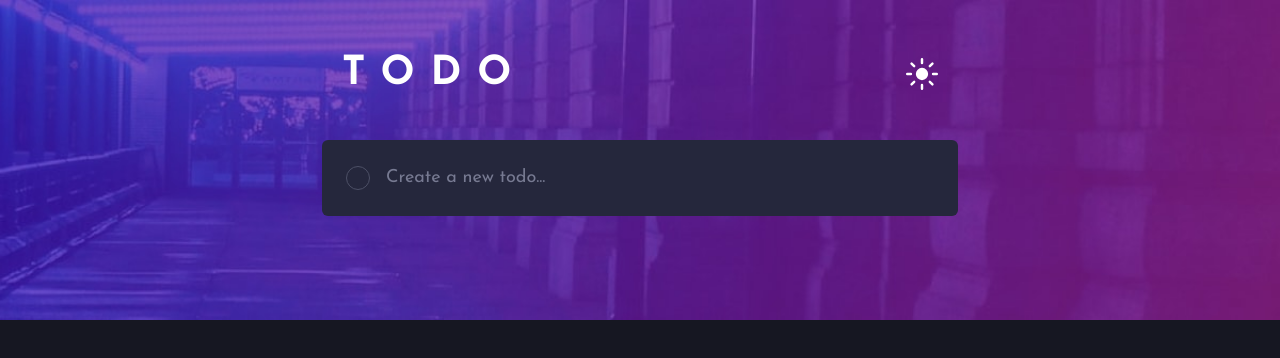
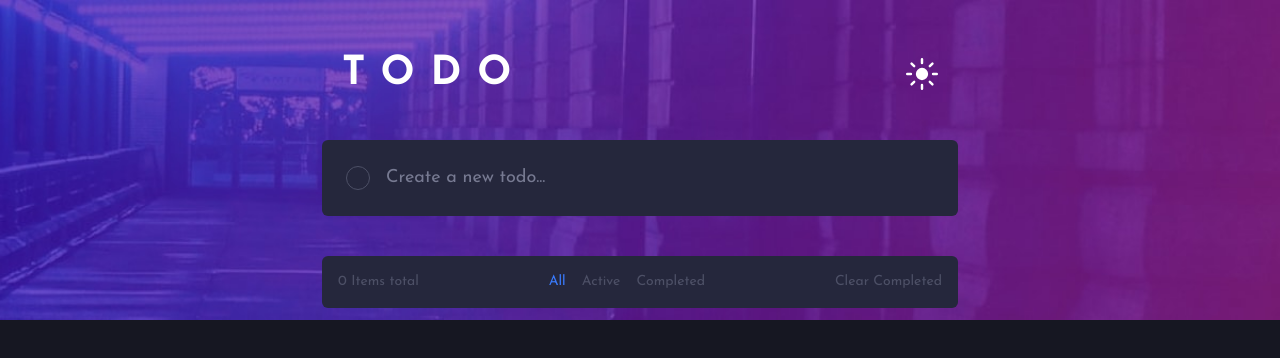
Before and after one commit to pamella-binotto/Todo-list, a React (Vite) app: page / in a window 1280 px wide. Shown: the top 358 px of the page. Built offline with nearby package versions, Linux system fonts and the light colour scheme.

Commit message:
adicionado filtro de botões 'all | active | completed | clear completed'

```diff
--- a/src/App.tsx
+++ b/src/App.tsx
@@ -16,6 +16,8 @@ export interface Todo {
 function App() {
 
   const [todoList, setTodoList] = useState<Todo[]>([]);
+  const [filter, setFilter] =useState< "all" | "active" | "completed" >("all");
+
 
   const addTodo = (event: FormEvent<HTMLFormElement>) => {
     event.preventDefault();
@@ -54,13 +56,26 @@ function App() {
     setTodoList(newTodoList);
   }
 
+  const filteredTodos = todoList.filter( todo => {
+    if (filter ==="active") return !todo.completed
+    if (filter ==="completed") return todo.completed
+    return true
+  })
+
+  const clearCompleted = () => {
+    setTodoList( prev => prev.filter (todo => !todo.completed) )
+  }
 
   return (
     <TodoContainer>
 
       <TodoHeader></TodoHeader>
       <TodoForm addTodo={addTodo}></TodoForm>
-      <TodoList todoList={todoList} toggleTodoCompleted={toggleTodoCompleted}></TodoList>
+      <TodoList todoList={filteredTodos} toggleTodoCompleted={toggleTodoCompleted}
+      setFilter={setFilter}
+      filter={filter}
+      clearCompleted={clearCompleted}></TodoList>
+
     </TodoContainer>
 
   );
--- a/src/components/todoList/index.tsx
+++ b/src/components/todoList/index.tsx
@@ -7,10 +7,13 @@ import IconCheck from '/images/icon-check.svg'
 interface TodoListProps {
   todoList: Todo[];
   toggleTodoCompleted: (id: number) => void;
+  setFilter: (filter: "all" | "active" | "completed") => void;
+  filter: 'all' | 'active' | 'completed';
+  clearCompleted?: () => void;
 }
 
 
-const TodoList = ({ todoList, toggleTodoCompleted }: TodoListProps) => {
+const TodoList = ({ todoList, toggleTodoCompleted, setFilter, filter, clearCompleted }: TodoListProps) => {
 
   const { theme } = useContext(ThemeContext);
 
@@ -25,7 +28,7 @@ const TodoList = ({ todoList, toggleTodoCompleted }: TodoListProps) => {
 
                   <span className="w-6 h-6 rounded-full hover:bg-[linear-gradient(to_right,hsl(192,100%,67%),hsl(280,87%,65%))] hover:p-[1px]">
 
-                    <button onClick={() => toggleTodoCompleted(todo.id)} className={` w-full h-full border ${themeConfig[theme].todo.borderColor} rounded-full cursor-pointer ${themeConfig[theme].todo.backgroundColor} ${todo.completed ? 'bg-[linear-gradient(to_right,hsl(192,100%,67%),hsl(280,87%,65%)))]' : '' } `} >
+                    <button onClick={() => toggleTodoCompleted(todo.id)} className={` w-full h-full border ${themeConfig[theme].todo.borderColor} rounded-full cursor-pointer ${themeConfig[theme].todo.backgroundColor} ${todo.completed ? 'bg-[linear-gradient(to_right,hsl(192,100%,67%),hsl(280,87%,65%)))]' : ''} `} >
 
                       {todo.completed && <img src={IconCheck} alt="icone de marcado" className=" h-2 w-2 m-auto " />}
 
@@ -38,33 +41,37 @@ const TodoList = ({ todoList, toggleTodoCompleted }: TodoListProps) => {
           }
         </ul>
 
-        {todoList.length > 0 && (
-          <div className={` text-sm flex justify-between p-4 ${themeConfig[theme].layout.textColor} `}>
+
+        <div className={` text-sm flex justify-between p-4 ${themeConfig[theme].layout.textColor} `}>
 
 
-            <p>{todoList.length} Items total</p>
+           <p> {todoList.length} Items total</p>
 
-            <div className="hidden sm:flex gap-4 ">
-              <button className={` text-bright-blue cursor-pointer  ${theme === "dark" ? "hover:text-neutral-light-grayish-blue-hover" : "hover:text-neutral-very-dark-grayish-blue"} `}>All</button>
-              <button className={` cursor-pointer ${theme === "dark" ? "hover:text-neutral-light-grayish-blue-hover" : "hover:text-neutral-very-dark-grayish-blue"} `}>Active</button>
-              <button className={` cursor-pointer ${theme === "dark" ? "hover:text-neutral-light-grayish-blue-hover" : "hover:text-neutral-very-dark-grayish-blue"} `}>Completed</button>
-            </div>
+          <div className="hidden sm:flex gap-4 ">
+            <button onClick={() => setFilter("all")} className={` ${filter === "all" ? 'text-bright-blue ' : '' } cursor-pointer  ${theme === "dark" ? "hover:text-neutral-light-grayish-blue-hover" : "hover:text-neutral-very-dark-grayish-blue"} `}>All</button>
 
-            <button className={` cursor-pointer ${theme === "dark" ? "hover:text-neutral-light-grayish-blue-hover" : "hover:text-neutral-very-dark-grayish-blue"} `} >Clear Completed</button>
+            <button onClick={() => setFilter("active")} className={` ${filter === "active" ? 'text-bright-blue ' : '' }
+            cursor-pointer ${theme === "dark" ? "hover:text-neutral-light-grayish-blue-hover" : "hover:text-neutral-very-dark-grayish-blue"} `} >Active</button>
+
+            <button onClick={() => setFilter("completed")} className={`${filter === "completed" ? 'text-bright-blue ' : '' }  cursor-pointer ${theme === "dark" ? "hover:text-neutral-light-grayish-blue-hover" : "hover:text-neutral-very-dark-grayish-blue"} `}>Completed</button>
           </div>
 
-        )}
+          <button onClick={clearCompleted} className={` cursor-pointer ${theme === "dark" ? "hover:text-neutral-light-grayish-blue-hover" : "hover:text-neutral-very-dark-grayish-blue"} `} >Clear Completed</button>
+        </div>
+
       </div>
 
-      {todoList.length > 0 && (
 
-        <div className={`${themeConfig[theme].todo.backgroundColor} ${themeConfig[theme].layout.textColor} flex justify-center gap-4 py-4 rounded-md  mt-4 sm:hidden`}>
-          <button className={` text-bright-blue cursor-pointer  ${theme === "dark" ? "hover:text-neutral-light-grayish-blue-hover" : "hover:text-neutral-very-dark-grayish-blue"} `}>All</button>
-          <button className={` cursor-pointer ${theme === "dark" ? "hover:text-neutral-light-grayish-blue-hover" : "hover:text-neutral-very-dark-grayish-blue"} `} >Active</button>
-          <button className={` cursor-pointer ${theme === "dark" ? "hover:text-neutral-light-grayish-blue-hover" : "hover:text-neutral-very-dark-grayish-blue"} `} >Completed</button>
-        </div>
 
-      )}
+      <div className={`${themeConfig[theme].todo.backgroundColor} ${themeConfig[theme].layout.textColor} flex justify-center gap-5 py-4 rounded-md  mt-4 sm:hidden`}>
+
+        <button onClick={() => setFilter("all")} className={`${filter === "all" ? 'text-bright-blue ' : '' } cursor-pointer  ${theme === "dark" ? "hover:text-neutral-light-grayish-blue-hover" : "hover:text-neutral-very-dark-grayish-blue"} `}>All</button>
+
+        <button onClick={() => setFilter("active")} className={` ${filter === "active" ? 'text-bright-blue ' : '' } cursor-pointer ${theme === "dark" ? "hover:text-neutral-light-grayish-blue-hover" : "hover:text-neutral-very-dark-grayish-blue"} `} >Active</button>
+
+        <button onClick={() => setFilter("completed")} className={`${filter === "completed" ? 'text-bright-blue ' : '' } cursor-pointer ${theme === "dark" ? "hover:text-neutral-light-grayish-blue-hover" : "hover:text-neutral-very-dark-grayish-blue"} `} >Completed</button>
+      </div>
+
 
     </>
   )
```
